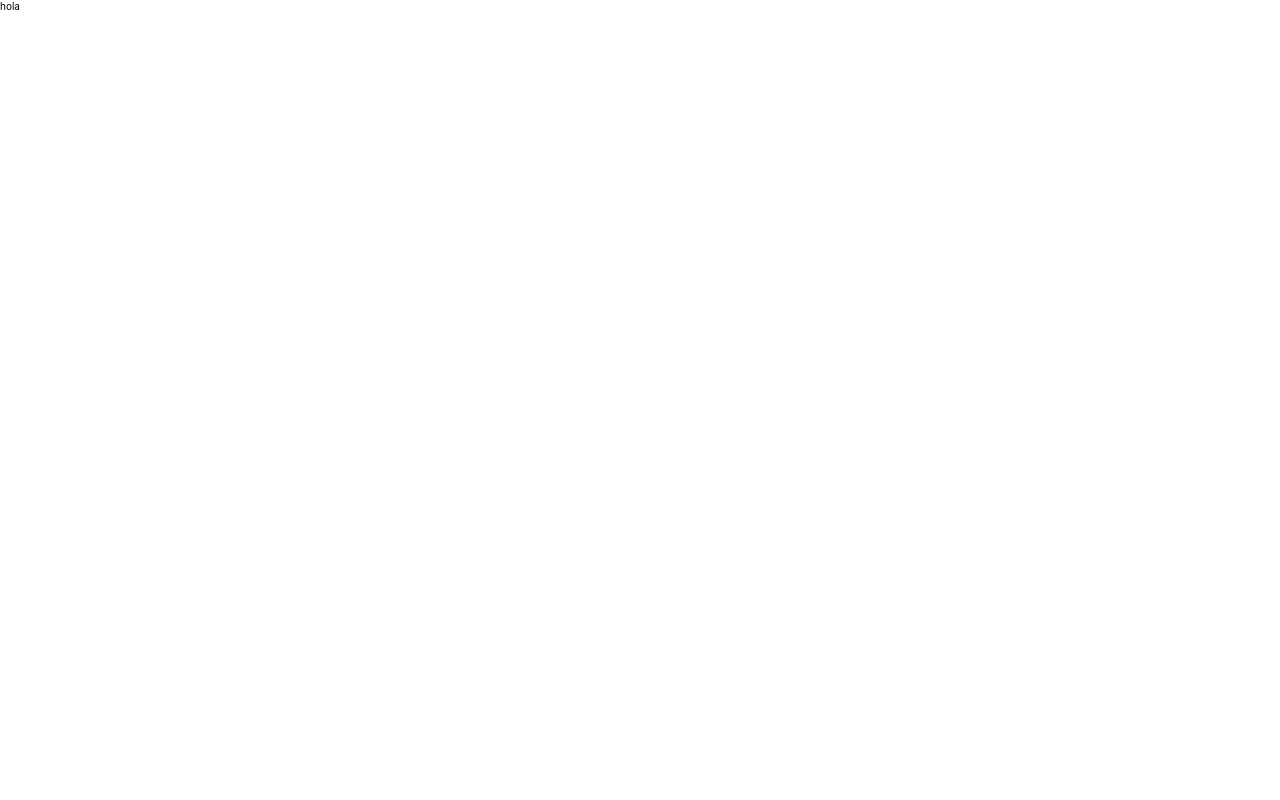
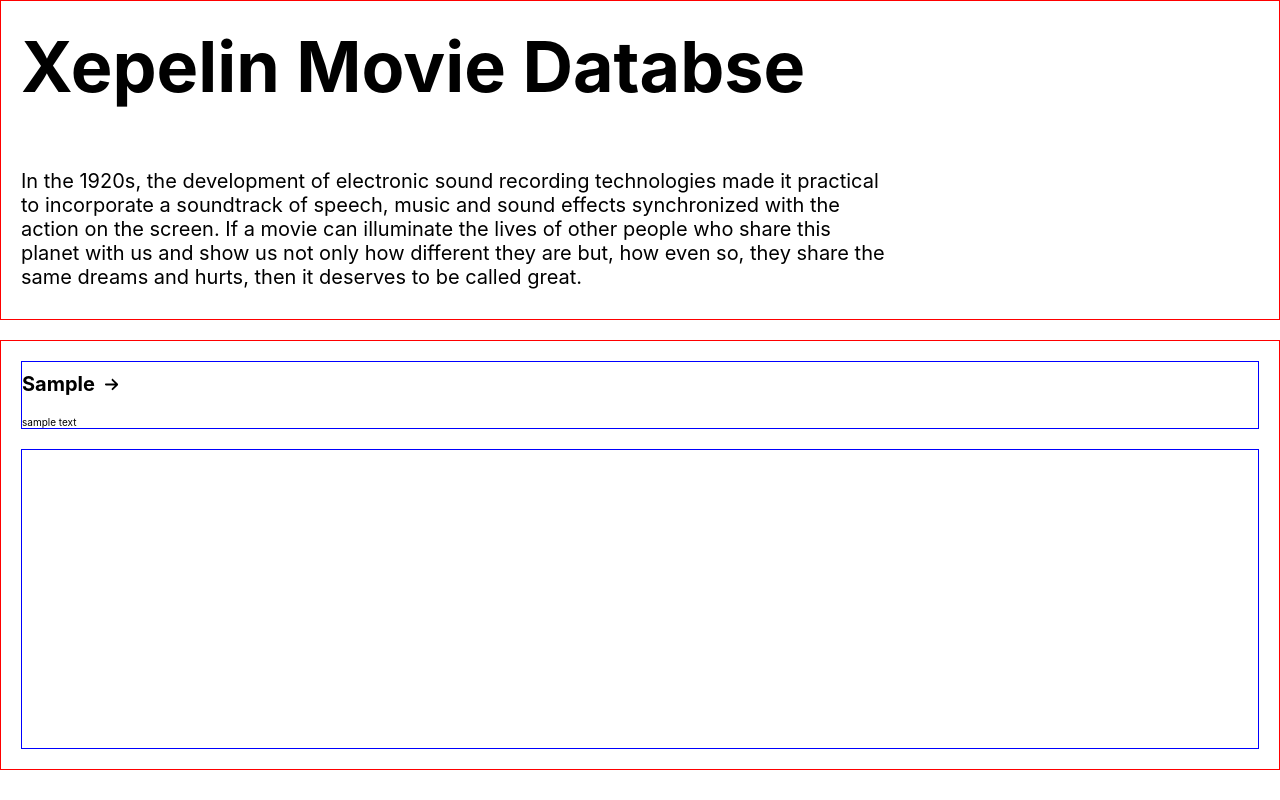
Before and after one commit to alvaropazz/test-moviedb, a React (Create React App) app: page / in a window 1280 px wide. Built offline with nearby package versions, Linux system fonts and the light colour scheme.

Commit message:
feat: start wireframing with components

```diff
--- a/src/App.js
+++ b/src/App.js
@@ -1,9 +1,12 @@
 import "./App.css";
+import Header from "./components/Header/Header";
+import Carrousel from "./components/Carrousel";
 
 const App = () => {
   return (
     <div className="wrapper" data-testid="wrapper">
-      hola
+      <Header />
+      <Carrousel title={"Sample"} subtitle={"sample text"} />
     </div>
   );
 };
--- a/src/index.css
+++ b/src/index.css
@@ -19,6 +19,7 @@ html {
 
 * {
   font-size: 10px;
+  margin: 0;
   font-family: -apple-system, BlinkMacSystemFont, "Segoe UI", "Roboto", "Oxygen",
     "Ubuntu", "Cantarell", "Fira Sans", "Droid Sans", "Helvetica Neue",
     sans-serif;
```
